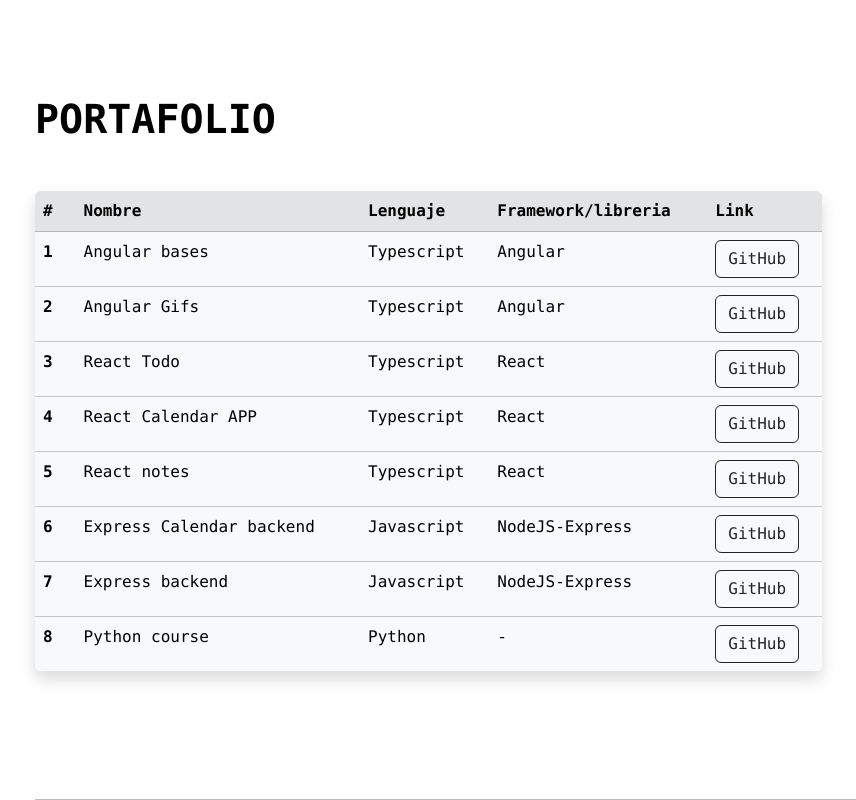
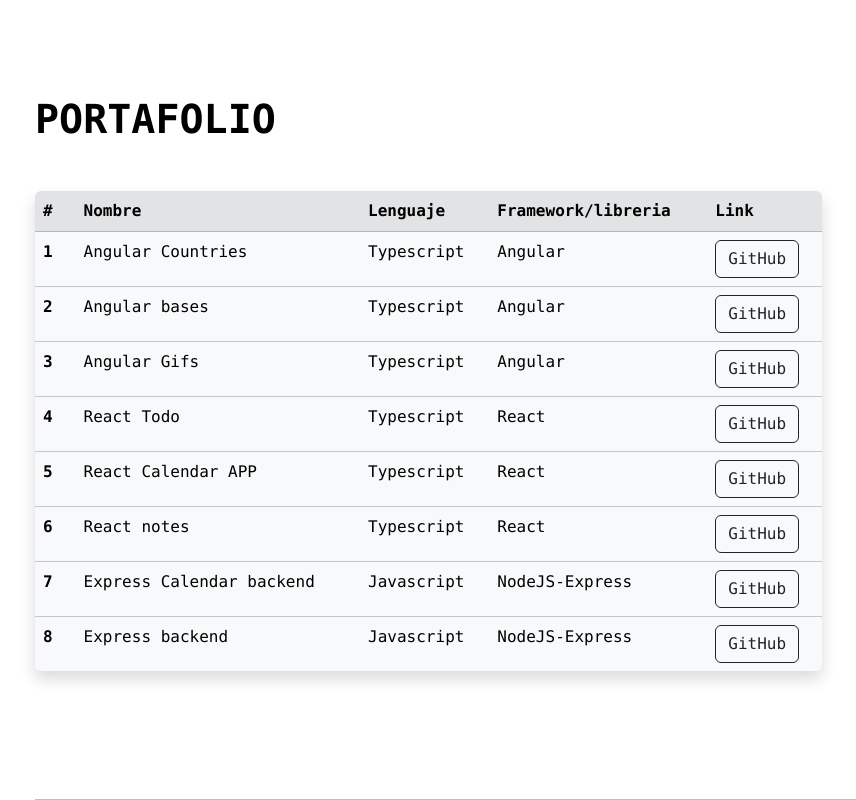
Before and after one commit to Borzar/portafolio-react, a React (Create React App) app: page / in a window 1280 px wide. Shown: the part 2516-3316 px from the top of the page, without its empty margins (241-1097 px from the left). Built offline with nearby package versions, Linux system fonts and the light colour scheme.

Commit message:
add angular country proyect

```diff
--- a/src/proyects/data/proyects.ts
+++ b/src/proyects/data/proyects.ts
@@ -1,6 +1,12 @@
 import { proyectsProps } from "./interface"
 
 export const proyects: proyectsProps[] =  [
+  {
+    title: 'Angular Countries',
+    languages: 'Typescript',
+    "framework-libreria": 'Angular',
+    link: 'https://github.com/Borzar/angular-country',
+  },
   {
     title: 'Angular bases',
     languages: 'Typescript',
```
